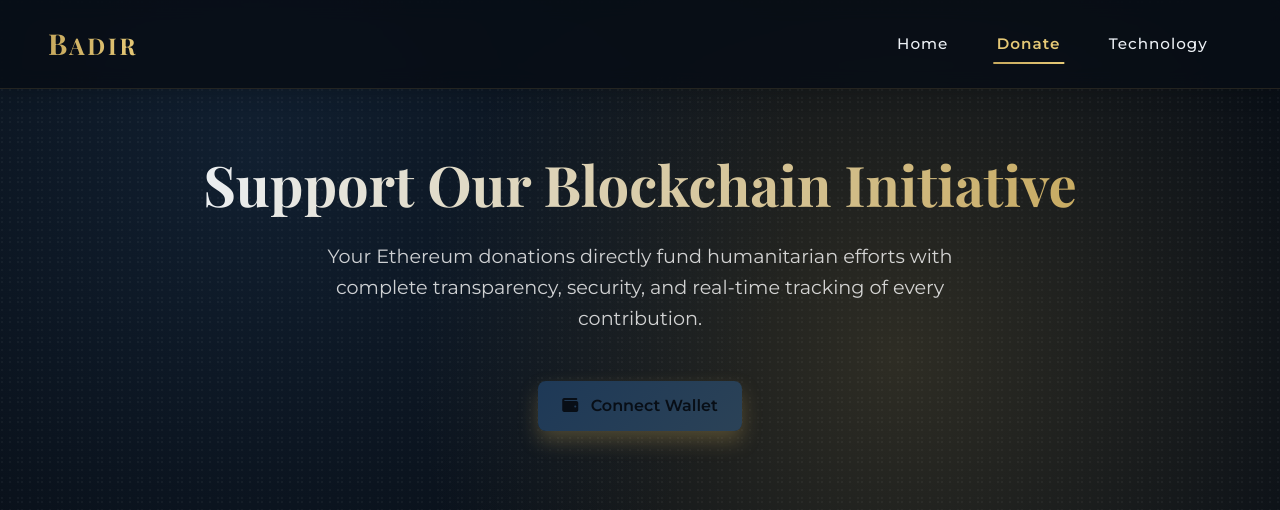
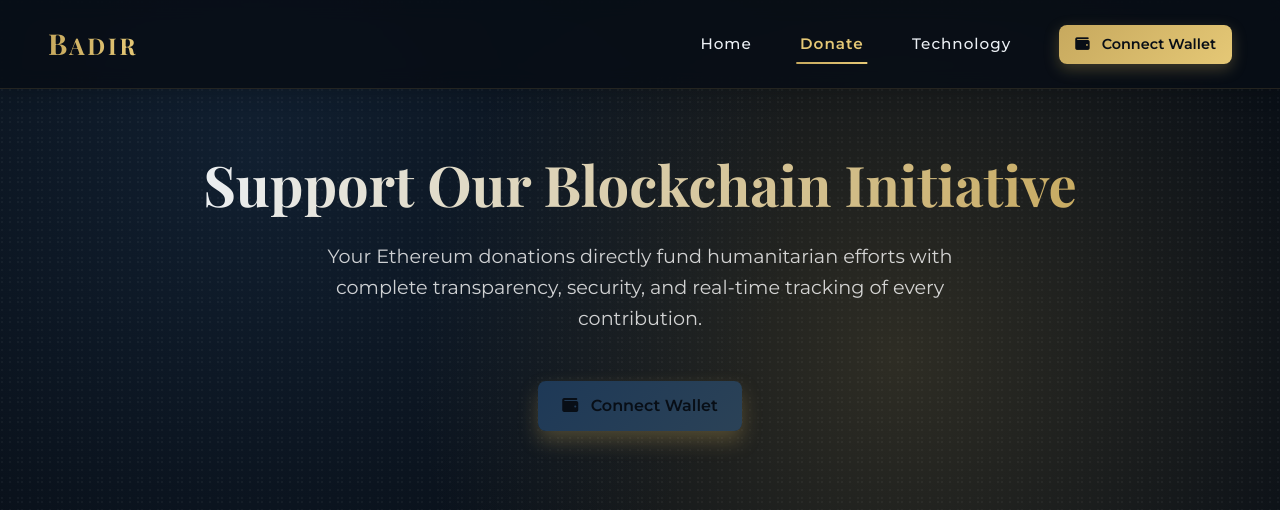
Before and after one commit to yaracyber/Badir, a Flask app: page /donate in a window 1280 px wide. Shown: the top 510 px of the page. Run offline with Flask 3, Linux system fonts and the light colour scheme; some libraries are stand-ins or nearby versions.

Commit message:
Add a button in the navigation to let users connect their crypto wallets
Implements a "Connect Wallet" button with MetaMask integration using Web3 and event listeners.

Replit-Commit-Author: Agent
Replit-Commit-Session-Id: ef7892f4-4032-40d0-9159-4cc6e0c86c91
Replit-Commit-Screenshot-Url: https://storage.googleapis.com/screenshot-production-us-central1/5538cc59-1f78-4152-bb87-f1d94306d65e/6a6251be-5bef-41ee-a063-7b48f4f24853.jpg

```diff
--- a/templates/layout.html
+++ b/templates/layout.html
@@ -21,6 +21,57 @@
 
     <!-- Custom CSS -->
     <link rel="stylesheet" href="{{ url_for('static', filename='css/styles.css') }}">
+
+    <style>
+        .navbar-connect-btn {
+            background: linear-gradient(135deg, var(--color-gold), var(--color-bright-gold));
+            color: var(--darkest-color);
+            font-weight: 600;
+            padding: 8px 16px;
+            border-radius: 8px;
+            border: none;
+            transition: all 0.3s ease;
+            position: relative;
+            overflow: hidden;
+            z-index: 1;
+            font-size: 0.9rem;
+            box-shadow: 0 5px 15px rgba(199, 169, 94, 0.3);
+        }
+
+        .navbar-connect-btn::before {
+            content: '';
+            position: absolute;
+            top: 0;
+            left: -100%;
+            width: 100%;
+            height: 100%;
+            background: linear-gradient(90deg, transparent, rgba(255, 255, 255, 0.2), transparent);
+            transition: all 0.5s ease;
+            z-index: -1;
+        }
+
+        .navbar-connect-btn:hover {
+            transform: translateY(-3px);
+            box-shadow: 0 8px 20px rgba(199, 169, 94, 0.4);
+        }
+
+        .navbar-connect-btn:hover::before {
+            left: 100%;
+        }
+
+        .navbar-connect-btn.connected {
+            background: linear-gradient(135deg, #2ecc71, #27ae60);
+            color: white;
+        }
+
+        @media (max-width: 991px) {
+            .navbar-connect-btn {
+                margin-bottom: 15px;
+                width: 100%;
+                padding: 10px;
+            }
+        }
+    </style>
 
     {% block extra_css %}{% endblock %}
 </head>
@@ -50,6 +101,11 @@
                            href="{{ url_for('technology') }}">Technology</a>
                     </li>
                 </ul>
+                <div class="ms-lg-4 mt-3 mt-lg-0">
+                    <button id="navConnectWallet" class="navbar-connect-btn">
+                        <i class="fas fa-wallet me-2"></i> Connect Wallet
+                    </button>
+                </div>
             </div>
         </div>
     </nav>
@@ -133,6 +189,74 @@
     <!-- Custom JS -->
     <script src="{{ url_for('static', filename='js/app.js') }}"></script>
 
+    <script>
+        document.addEventListener('DOMContentLoaded', function() {
+            const navConnectWalletBtn = document.getElementById('navConnectWallet');
+
+            if (navConnectWalletBtn) {
+                navConnectWalletBtn.addEventListener('click', async function() {
+                    try {
+                        // Check if MetaMask is installed
+                        if (typeof window.ethereum === 'undefined') {
+                            alert('MetaMask is not installed. Please install MetaMask to connect your wallet.');
+                            window.open('https://metamask.io/download.html', '_blank');
+                            return;
+                        }
+
+                        // Request account access
+                        const accounts = await window.ethereum.request({ method: 'eth_requestAccounts' });
+                        const account = accounts[0];
+
+                        // Show success message
+                        showWalletConnected(account);
+
+                        // Trigger custom event for other pages to handle
+                        document.dispatchEvent(new CustomEvent('walletConnected', {
+                            detail: { account: account }
+                        }));
+
+                        // Handle account changes
+                        window.ethereum.on('accountsChanged', function (accounts) {
+                            if (accounts.length === 0) {
+                                // User disconnected their wallet
+                                showWalletDisconnected();
+                            } else {
+                                // User switched accounts
+                                showWalletConnected(accounts[0]);
+                            }
+                        });
+
+                    } catch (error) {
+                        console.error('Error connecting to MetaMask:', error);
+                        alert('Failed to connect to MetaMask. Please try again.');
+                    }
+                });
+            }
+
+            function showWalletConnected(account) {
+                if (!navConnectWalletBtn) return;
+
+                // Format the address to show only first 6 and last 4 characters
+                const formattedAddress = account.slice(0, 6) + '...' + account.slice(-4);
+
+                navConnectWalletBtn.innerHTML = `<i class="fas fa-check-circle me-2"></i> ${formattedAddress}`;
+                navConnectWalletBtn.classList.add('connected');
+            }
+
+            function showWalletDisconnected() {
+                if (!navConnectWalletBtn) return;
+
+                navConnectWalletBtn.innerHTML = `<i class="fas fa-wallet me-2"></i> Connect Wallet`;
+                navConnectWalletBtn.classList.remove('connected');
+            }
+
+            // Check if already connected
+            if (window.ethereum && window.ethereum.selectedAddress) {
+                showWalletConnected(window.ethereum.selectedAddress);
+            }
+        });
+    </script>
+
     {% block extra_js %}{% endblock %}
 </body>
 </html>
```
